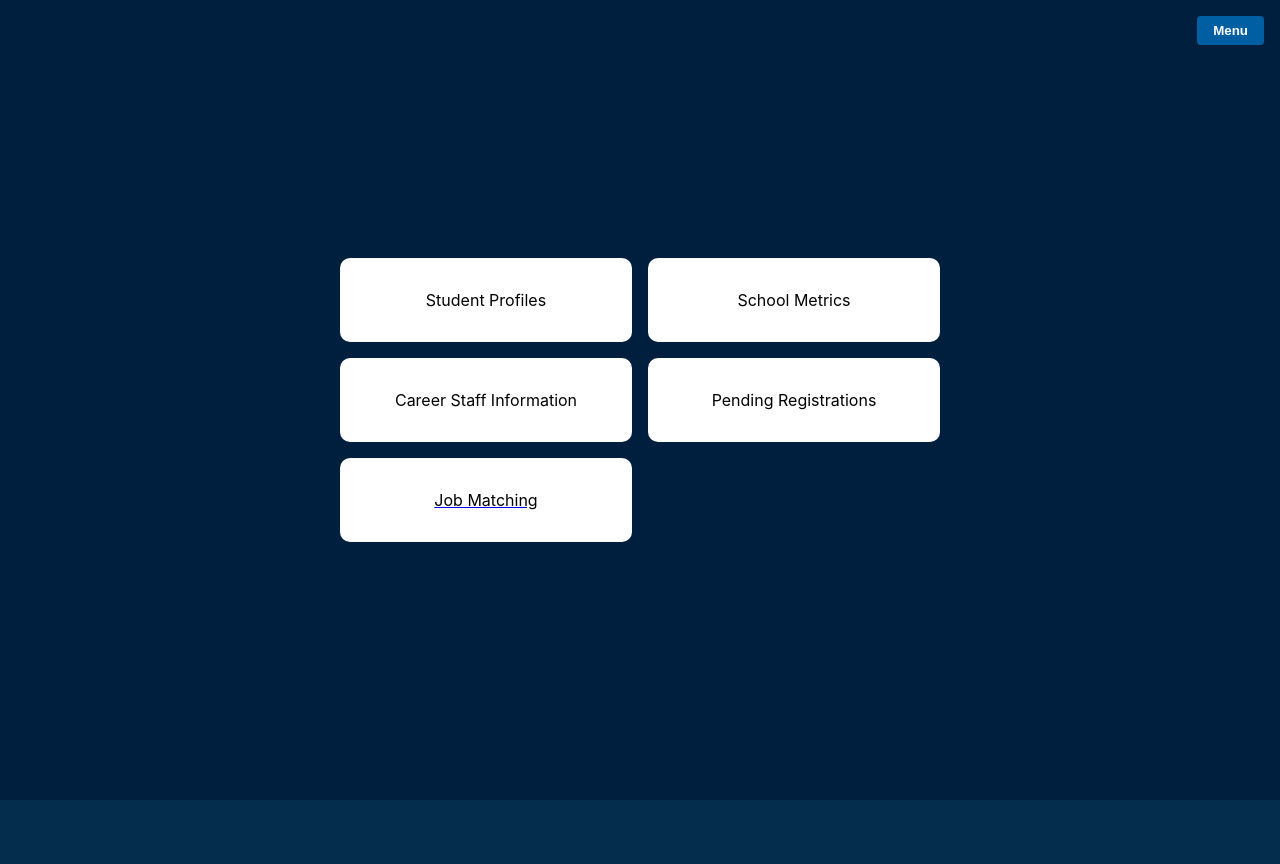
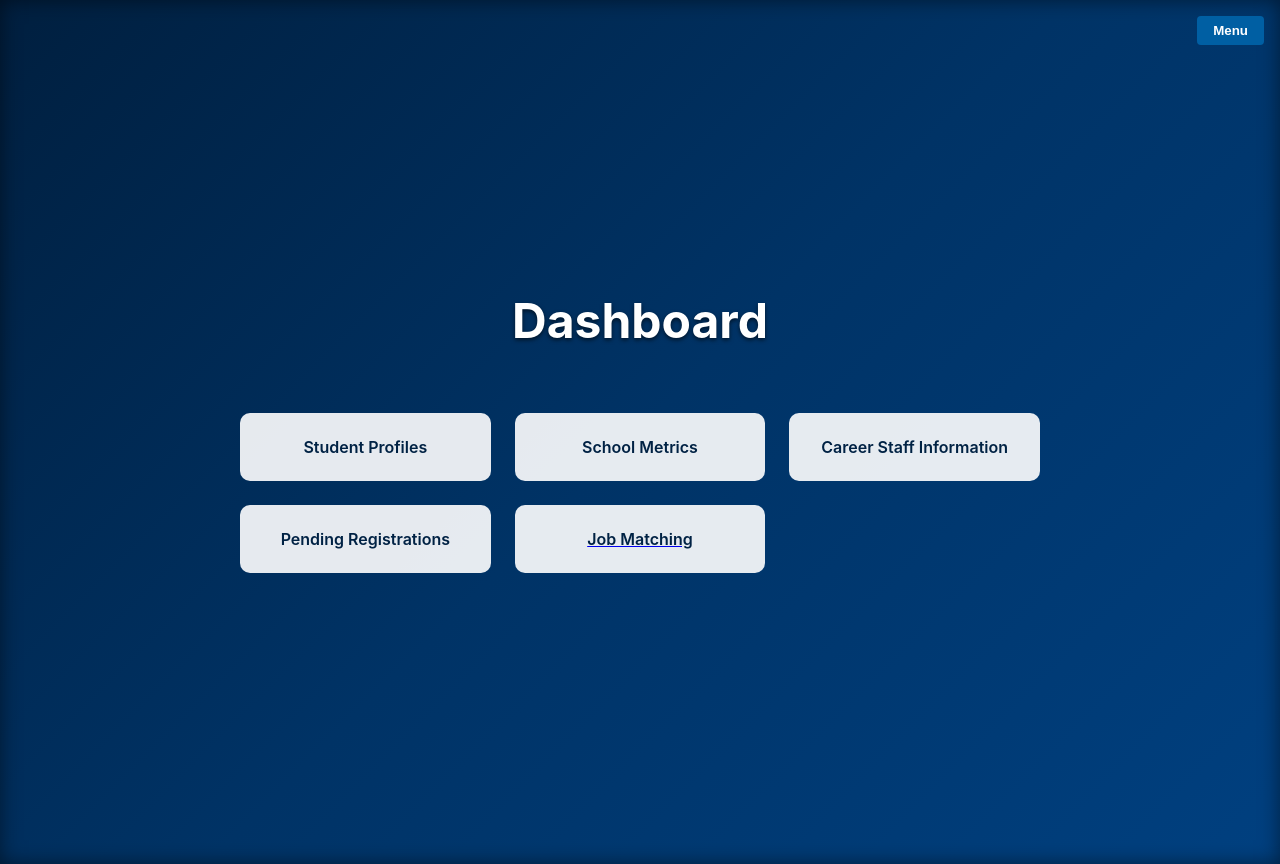
Before and after one commit to danny0ceanCA/airecruiting, a React (Create React App) app in the folder frontend/: page /dashboard in a window 1280 px wide. Before the commit the page ends 800 px from the top, so only its background shows below. Built offline with nearby package versions, Linux system fonts and the light colour scheme; sample sign-in values are in the browser's storage.

Commit message:
Enhance dashboard styling

```diff
--- a/frontend/src/Dashboard.css
+++ b/frontend/src/Dashboard.css
@@ -1,30 +1,63 @@
 .dashboard-container {
-  background-color: #001f3f;
+  background: linear-gradient(135deg, #001f3f, #003366 50%, #004080);
   min-height: 100vh;
+  color: white;
+  padding: 2rem;
+  position: relative;
   display: flex;
+  flex-direction: column;
+  align-items: center;
   justify-content: center;
-  align-items: center;
-  color: white;
+  gap: 1.5rem;
+  text-align: center;
+  box-shadow: inset 0 0 20px rgba(0, 0, 0, 0.5);
+}
+
+.dashboard-heading {
+  margin-top: 0;
+  font-size: 3rem;
+  text-shadow: 0 2px 4px rgba(0, 0, 0, 0.6);
+  animation: fadeSlide 0.6s ease forwards;
 }
 
 .tile-grid {
   display: grid;
-  grid-template-columns: repeat(auto-fit, minmax(200px, 1fr));
-  gap: 1rem;
-  width: 80%;
-  max-width: 600px;
+  grid-template-columns: repeat(auto-fit, minmax(220px, 1fr));
+  gap: 1.5rem;
+  width: 90%;
+  max-width: 800px;
 }
 
 .dashboard-tile {
-  background-color: white;
-  color: black;
+  background-color: rgba(255, 255, 255, 0.9);
+  color: #002244;
   text-decoration: none;
-  padding: 2rem;
+  padding: 1.5rem;
   border-radius: 10px;
   text-align: center;
-  transition: box-shadow 0.3s, border 0.3s;
+  font-weight: 600;
+  animation: fadeSlide 0.6s ease forwards;
+  transition: transform 0.3s, box-shadow 0.3s;
 }
 
 .dashboard-tile:hover {
-  box-shadow: 0 0 10px rgba(0, 116, 217, 0.6);
+  transform: translateY(-4px);
+  box-shadow: 0 6px 15px rgba(0, 116, 217, 0.6);
 }
+
+.tile-grid a:nth-child(1) { animation-delay: 0.2s; }
+.tile-grid a:nth-child(2) { animation-delay: 0.4s; }
+.tile-grid a:nth-child(3) { animation-delay: 0.6s; }
+.tile-grid a:nth-child(4) { animation-delay: 0.8s; }
+.tile-grid a:nth-child(5) { animation-delay: 1s; }
+
+@keyframes fadeSlide {
+  from {
+    opacity: 0;
+    transform: translateY(10px);
+  }
+  to {
+    opacity: 1;
+    transform: translateY(0);
+  }
+}
--- a/frontend/src/Dashboard.js
+++ b/frontend/src/Dashboard.js
@@ -24,6 +24,7 @@ function Dashboard() {
   return (
     <div className="dashboard-container">
       <AdminMenu />
+      <h2 className="dashboard-heading">Dashboard</h2>
       <div className="tile-grid">
         {role === 'admin' && (
           <>
```
